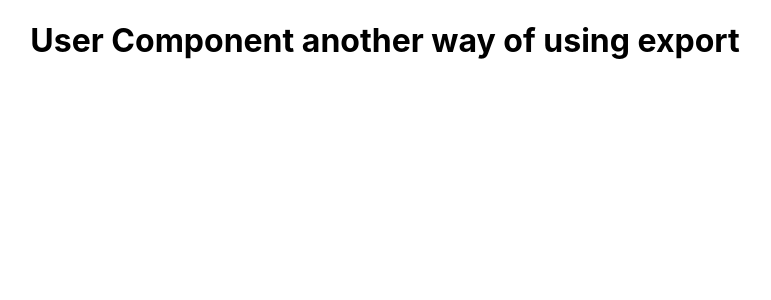
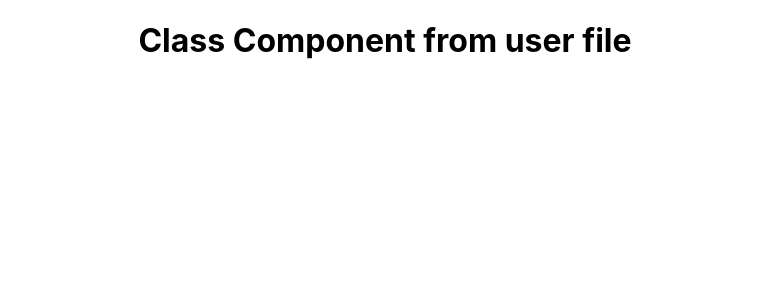
Before and after one commit to abinash0013/learning-ReactJs, a React (Create React App) app: page / in a window 1280 px wide. Shown: the top 300 px of the page, without its empty margins (255-1026 px from the left). Built offline with nearby package versions, Linux system fonts and the light colour scheme.

Commit message:
using of class component

```diff
--- a/src/App.js
+++ b/src/App.js
@@ -1,5 +1,6 @@
 import logo from "./logo.svg";
 import "./App.css";
+import User from "./User";
 
 function App() {
     return (
@@ -8,8 +9,10 @@ function App() {
         </div>
     );
 }
-function User() {
-    return <h1>User Component another way of using export</h1>;
-}
+
+// functional component in one fie //
+// function User() {
+//     return <h1>User Component another way of using export</h1>;
+// }
 
 export default App;
--- /dev/null
+++ b/src/User.js
@@ -0,0 +1,8 @@
+import React, { Component } from "react";
+class User extends Component {
+    render() {
+        // render is compulsory in class component while return is compulsory in return component
+        return <h1>Class Component from user file</h1>;
+    }
+}
+export default User;
```
